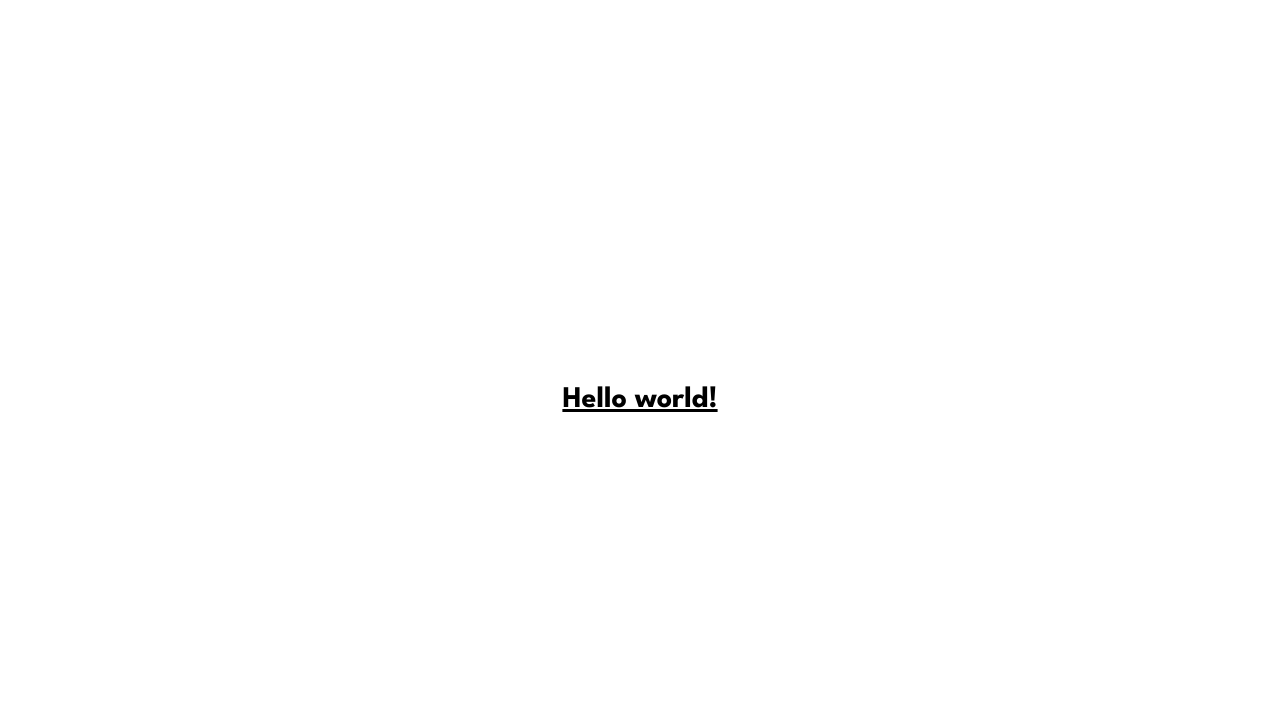
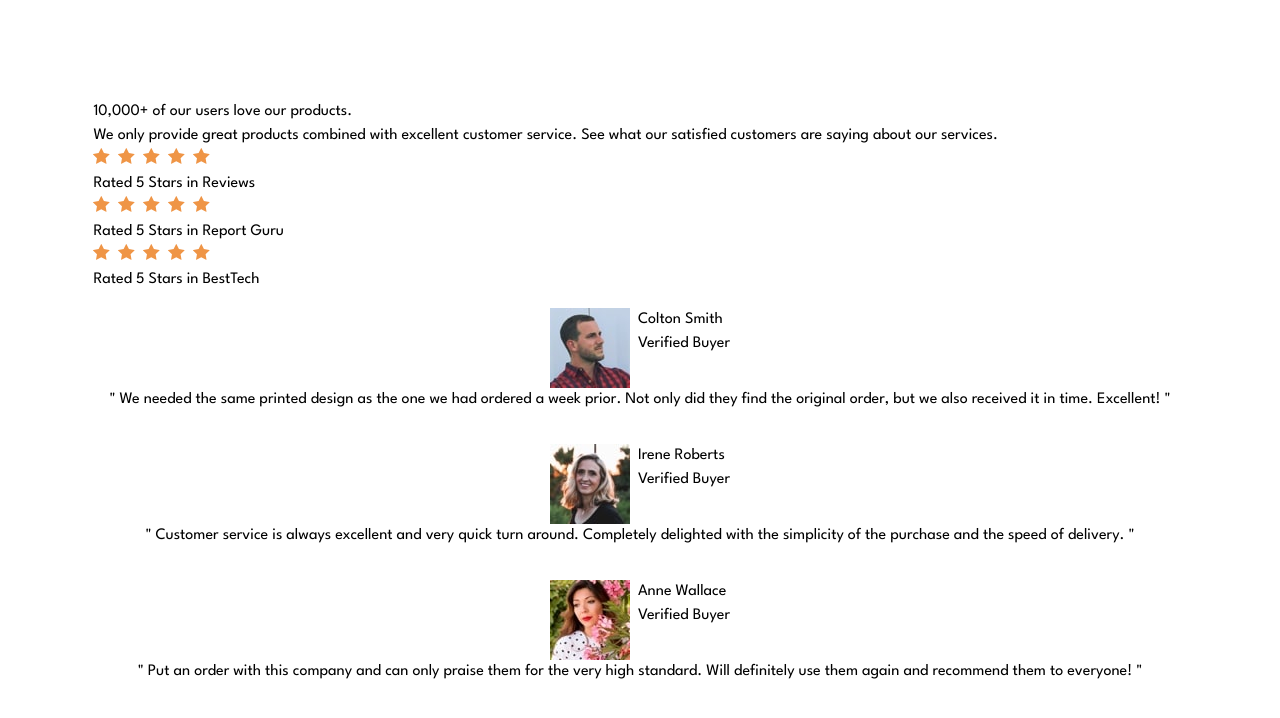
Before and after one commit to fkrunic/frontend-mentor-social-proof-section, a Vue app: page / in a window 1280 px wide. Shown: the top 718 px of the page. Built offline with nearby package versions, Linux system fonts and the light colour scheme.

Commit message:
dynamic image source working

```diff
--- a/package.json
+++ b/package.json
@@ -13,6 +13,7 @@
     "vue": "^3.3.4"
   },
   "devDependencies": {
+    "@types/node": "^20.5.9",
     "@vitejs/plugin-vue": "^4.2.3",
     "autoprefixer": "^10.4.15",
     "postcss": "^8.4.29",
--- a/src/components/Mobile.vue
+++ b/src/components/Mobile.vue
@@ -1,10 +1,15 @@
 <script setup lang="ts">
 import { Content } from '../data';
+import RatingMobile from './common/RatingMobile.vue'
+import ReviewMobile from './common/ReviewMobile.vue'
 defineProps<{ content: Content }>()
 </script>
 
 <template>
-    <h1 class="text-3xl font-bold underline">
-        Hello world!
-    </h1>
+    <div class="flex flex-col">
+        <p>{{ content.banner }}</p>
+        <p>{{ content.description }}</p>
+        <RatingMobile :rating-spot="spot" v-for="spot of content.ratingSpots"></RatingMobile>
+        <ReviewMobile :review="review" v-for="review of content.reviews"></ReviewMobile>
+    </div>
 </template>
--- a/src/components/common/ReviewMobile.vue
+++ b/src/components/common/ReviewMobile.vue
@@ -1,17 +1,22 @@
 <script setup lang="ts">
 import { Review } from '../../data'
-defineProps<{ review: Review, portraitTag: string }>()
+defineProps<{ review: Review }>()
+
+const getPortraitURL = (tag: string) => {
+    return new URL(`../../assets/image-${tag}.jpg`, import.meta.url).href
+}
+
 </script>
 
 <template>
     <div class="flex flex-col p-4 items-center">
         <div class="flex flex-row gap-2">
-            <img :src="`../../assets/image-${review.portraitTag}.jpg`" alt="portrait">
+            <img :src="getPortraitURL(review.portraitTag)" alt="portrait">
             <div class="flex flex-col">
                 <p class="text-left">{{ review.name }}</p>
                 <p class="text-left">Verified Buyer</p>
             </div>
         </div>
-        <p class="text-left">" {{ review.review }} "</p>
+        <p class="text-left">" {{ review.content }} "</p>
     </div>
 </template>
--- a/src/data.ts
+++ b/src/data.ts
@@ -1,6 +1,6 @@
 export interface Review {
     name: string,
-    review: string,
+    content: string,
     portraitTag: string
   }
 
@@ -21,7 +21,7 @@ ratingSpots: ['Reviews', 'Report Guru', 'BestTech'],
 reviews: [
     {
     name: 'Colton Smith',
-    review: [
+    content: [
         'We needed the same printed design as the one we had ordered a week prior.',
         'Not only did they find the original order, but we also received it in time.',
         'Excellent!'
@@ -30,7 +30,7 @@ reviews: [
     },
     {
     name: 'Irene Roberts',
-    review: [
+    content: [
         'Customer service is always excellent and very quick turn around.',
         'Completely delighted with the simplicity of the purchase and the speed of delivery.'
     ].join(' '),
@@ -38,7 +38,7 @@ reviews: [
     },
     {
     name: 'Anne Wallace',
-    review: [
+    content: [
         'Put an order with this company and can only praise them for the very high standard.',
         'Will definitely use them again and recommend them to everyone!'
     ].join(' '),
```
Also changed, not shown: 1 other file (tests, documents, lock files or other folders).
